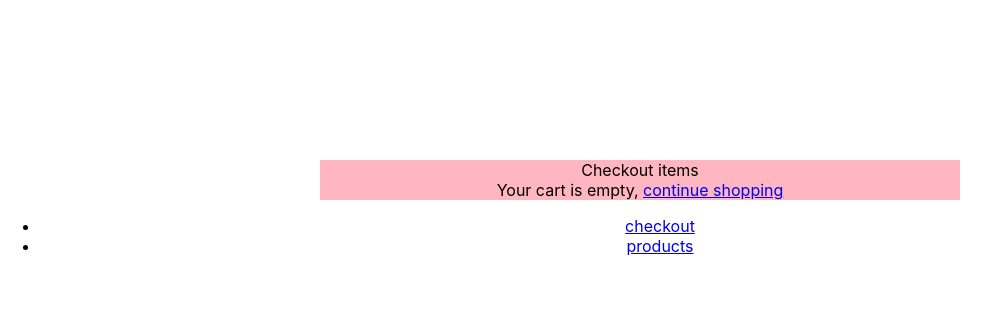
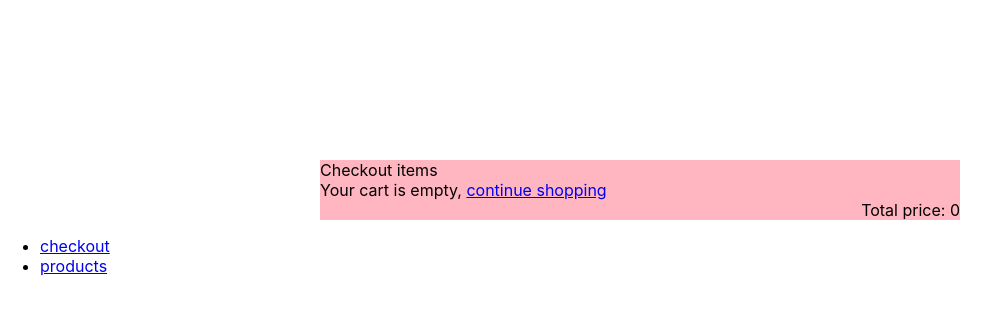
Before and after one commit to astridthil/Webshop-React, a React (Create React App) app: page /checkout in a window 1280 px wide. Shown: the top 314 px of the page, without its empty margins (0-1000 px from the left). Built offline with nearby package versions, Linux system fonts and the light colour scheme.

Commit message:
total price added

```diff
--- a/src/App.css
+++ b/src/App.css
@@ -1,43 +1,3 @@
-.App {
-  text-align: center;
-}
-
-.App-logo {
-  height: 40vmin;
-  pointer-events: none;
-}
-
-@media (prefers-reduced-motion: no-preference) {
-  .App-logo {
-    animation: App-logo-spin infinite 20s linear;
-  }
-}
-
-.App-header {
-  background-color: #282c34;
-  min-height: 100vh;
-  display: flex;
-  flex-direction: column;
-  align-items: center;
-  justify-content: center;
-  font-size: calc(10px + 2vmin);
-  color: white;
-}
-
-.App-link {
-  color: #61dafb;
-}
-
-@keyframes App-logo-spin {
-  from {
-    transform: rotate(0deg);
-  }
-  to {
-    transform: rotate(360deg);
-  }
-}
-
-
 .footer-contact {
   width: 25%;
   text-align: left;
--- a/src/App.js
+++ b/src/App.js
@@ -9,9 +9,16 @@ import {Link} from 'react-router-dom'
 
 function App() {
   const [checkoutItems, setCheckoutItems] = useState([]);
+  const [sum, setSum] = useState(0)
 
     const addToCheckout = (product) => {
         setCheckoutItems([...checkoutItems, product]);
+
+        if (sum == 0) {
+          setSum(product.price)
+        } else {
+          setSum(sum + product.price)
+        }
     }
    /* const checkoutProducts = checkoutItems.map((product) => (
         <div key={product.id}>
@@ -23,8 +30,8 @@ function App() {
       <BrowserRouter>
       <Routes>
         <Route path='/products' element={<Product />} />
-        <Route path='/products/:id' element={<ProductPage addToCheckout={addToCheckout} checkoutItems={checkoutItems}/>} />
-        <Route path='/checkout' element={<Checkout addToCheckout={addToCheckout} checkoutItems={checkoutItems} setCheckoutItems={setCheckoutItems}/>} />
+        <Route path='/products/:id' element={<ProductPage setSum = {setSum} sum = {sum}  addToCheckout={addToCheckout} checkoutItems={checkoutItems}/>} />
+        <Route path='/checkout' element={<Checkout sum = {sum} addToCheckout={addToCheckout} checkoutItems={checkoutItems} setCheckoutItems={setCheckoutItems}/>} />
       </Routes>
       <ul>
         <li> <Link to='/checkout'>checkout</Link> </li>
--- a/src/Checkout.js
+++ b/src/Checkout.js
@@ -1,8 +1,8 @@
-import React from 'react';
+import React, { useState } from 'react';
 import {Link} from 'react-router-dom'
 
 function Checkout(props) {
-    const { checkoutItems } = props;
+    const { checkoutItems, sum } = props;
     /*const [checkoutItems, setCheckoutItems] = useState([]);
 
     const addToCheckout = (product) => {
@@ -16,7 +16,8 @@ function Checkout(props) {
       ));*/
 
 
-    console.log(checkoutItems);
+    console.log(props);
+
 
   return (
     <table className='checkout-page'>
@@ -29,9 +30,9 @@ function Checkout(props) {
         <p className='checkout-title-price'>{product.title} {product.price} SEK</p>
         <div className='btns'><button className='minus-btn'>-</button><button className='plus-btn'>+</button><button className='delete-btn'>Delete</button></div>
       </div>
-      <div className='total'>Total price</div>
     </div>
   ))}
+  <div className='total'>Total price: {sum}</div>
   </table>);
 }
 
--- a/src/Product.js
+++ b/src/Product.js
@@ -5,7 +5,7 @@ function Product({product}) {
   const [products, setProducts] = useState([]);
   const fetchData = async () => {
       try {
-      const response = await fetch("https://codexplained.se/electronics.php");
+      const response = await fetch("https://codexplained.se/shoes.php");
       const data = await response.json();
       //console.log(data);
 
@@ -20,7 +20,7 @@ useEffect( () => {
 }, [])
 
 
-fetchData();
+
 
   return (
     products.map((product) => (
--- a/src/ProductList.js
+++ b/src/ProductList.js
@@ -5,7 +5,7 @@ function ProductList() {
     const [products, setProducts] = useState([]);
     const fetchData = async () => {
         try {
-        const response = await fetch("https://codexplained.se/electronics.php");
+        const response = await fetch("https://codexplained.se/shoes.php");
         const data = await response.json();
         console.log(data);
 
@@ -20,7 +20,7 @@ useEffect( () => {
 }, [])
 
 
-fetchData();
+
 
   return (
     <div>
--- a/src/ProductPage.js
+++ b/src/ProductPage.js
@@ -2,13 +2,14 @@ import React, { useState, useEffect } from 'react'
 import { useParams } from 'react-router-dom'
 
 function ProductPage(props) {
-  const { addToCheckout } = props;
+  const { addToCheckout, setSum, sum } = props;
+
 //Hämta enskilt api
     const [product, setProduct] = useState([]);
     const params = useParams();
     const fetchData = async () => {
         try {
-        const response = await fetch("https://codexplained.se/electronics.php?id=" + params.id);
+        const response = await fetch("https://codexplained.se/shoes.php?id=" + params.id);
         const data = await response.json();
 //console.log(data);
 
@@ -21,7 +22,7 @@ useEffect( () => {
     fetchData();
 }, []);
 
-fetchData();
+
 
 return (
     <div className='productpage'>
```
